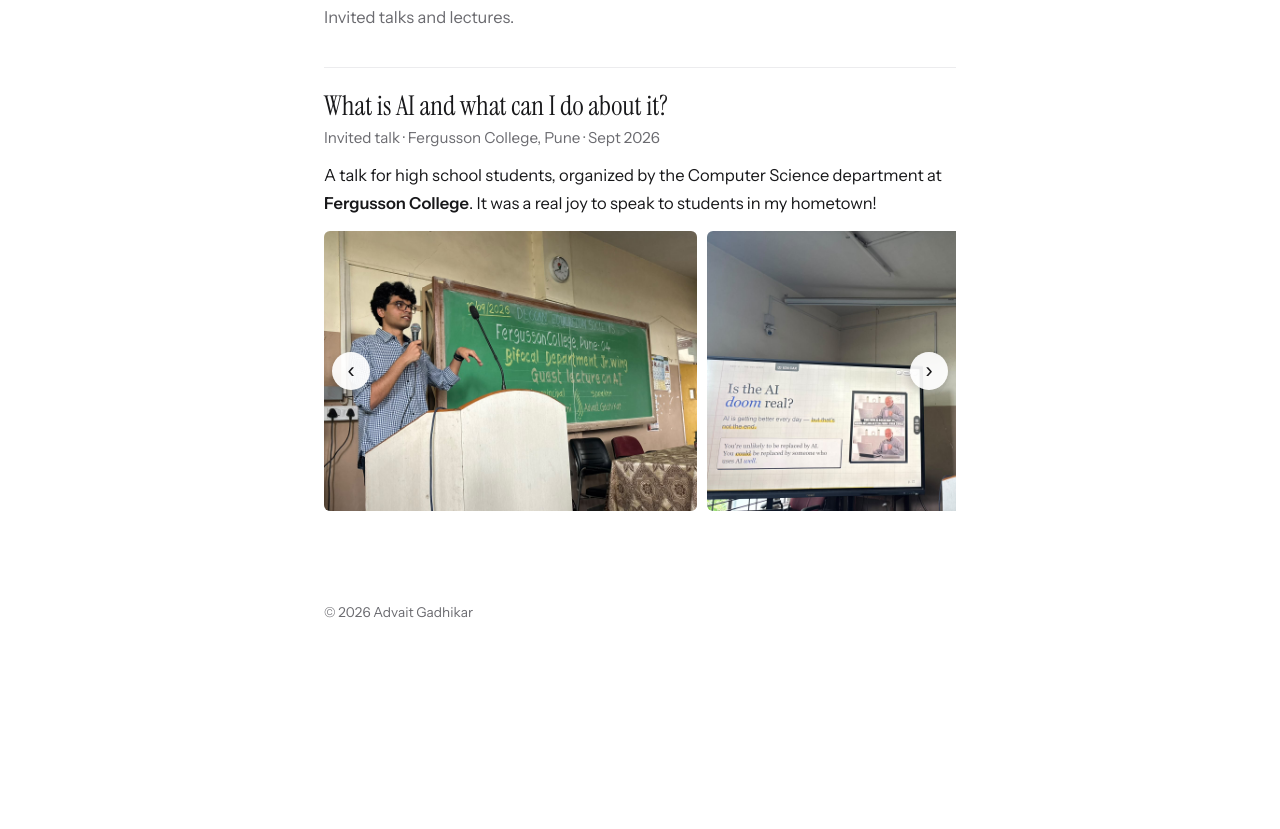
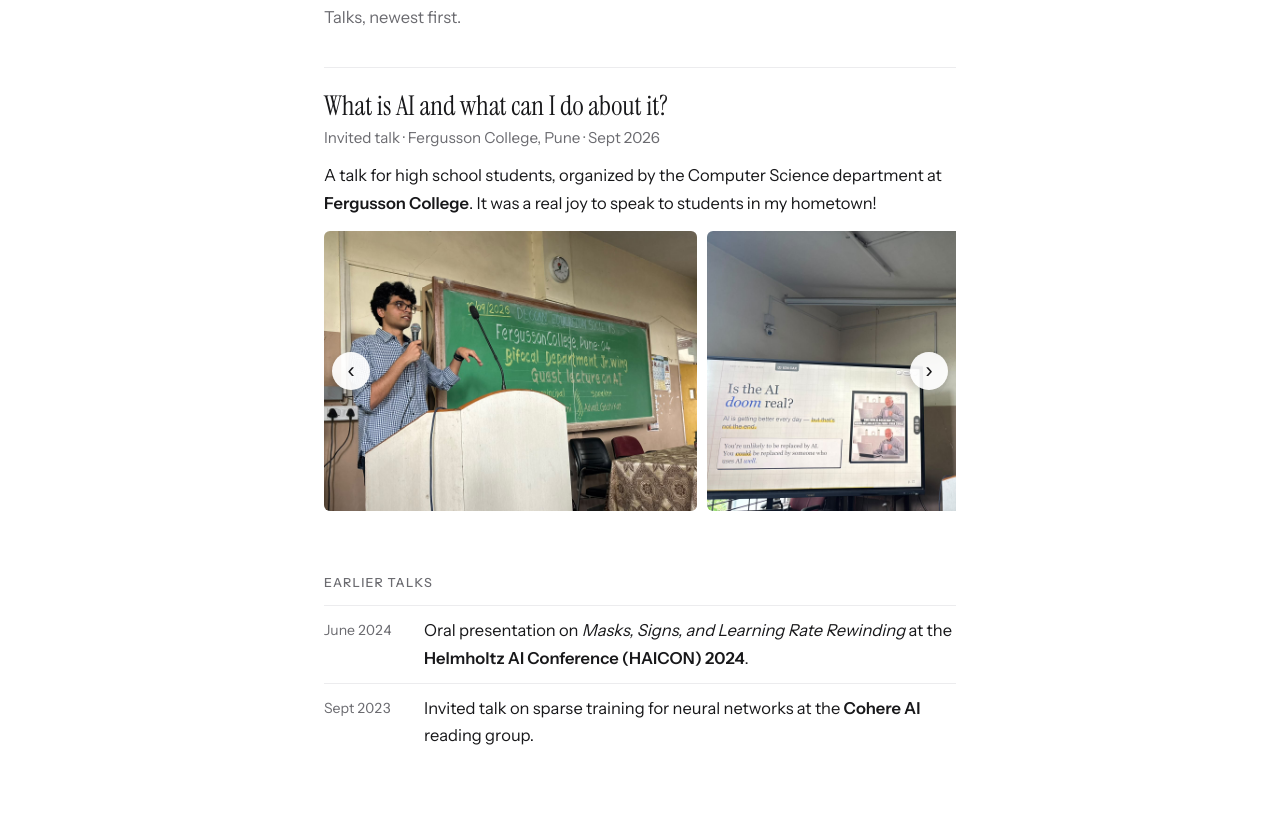
Before and after one commit to AdvaitGadhikar/advaitgadhikar.github.io, a plain HTML site: page talks.html in a window 1280 px wide. Shown: the part 176-1005 px from the top of the page. Before the commit the page ends 839 px from the top, so only its background shows below. Drawn offline with Linux system fonts and the light colour scheme.

Commit message:
Talks page: add HAICON and Cohere talks; drop News subtitle
Co-Authored-By: Claude Opus 5.5 <noreply@anthropic.com>

```diff
--- a/site.css
+++ b/site.css
@@ -120,6 +120,8 @@ h1.page-title {
   color: var(--muted);
   margin: 0 0 36px;
 }
+
+h1.page-title + .rows { margin-top: 30px; }
 
 h2.label {
   font-size: 0.78rem;
--- a/talks.html
+++ b/talks.html
@@ -25,7 +25,7 @@
 
   <main>
     <h1 class="page-title">Talks</h1>
-    <p class="page-intro">Invited talks and lectures.</p>
+    <p class="page-intro">Talks, newest first.</p>
 
     <article class="talk">
       <h2>What is AI and what can I do about it?</h2>
@@ -42,6 +42,12 @@
         <button class="slide-btn next" aria-label="Next photo">&rsaquo;</button>
       </div>
     </article>
+
+    <h2 class="label">Earlier talks</h2>
+    <ul class="rows">
+      <li><span class="date">June 2024</span><span class="entry">Oral presentation on <em>Masks, Signs, and Learning Rate Rewinding</em> at the <strong>Helmholtz AI Conference (HAICON) 2024</strong>.</span></li>
+      <li><span class="date">Sept 2023</span><span class="entry">Invited talk on sparse training for neural networks at the <strong>Cohere AI</strong> reading group.</span></li>
+    </ul>
   </main>
 
   <footer class="site-footer">© 2026 Advait Gadhikar</footer>
```
Also changed, not shown: news.html (+0 -2 lines).
